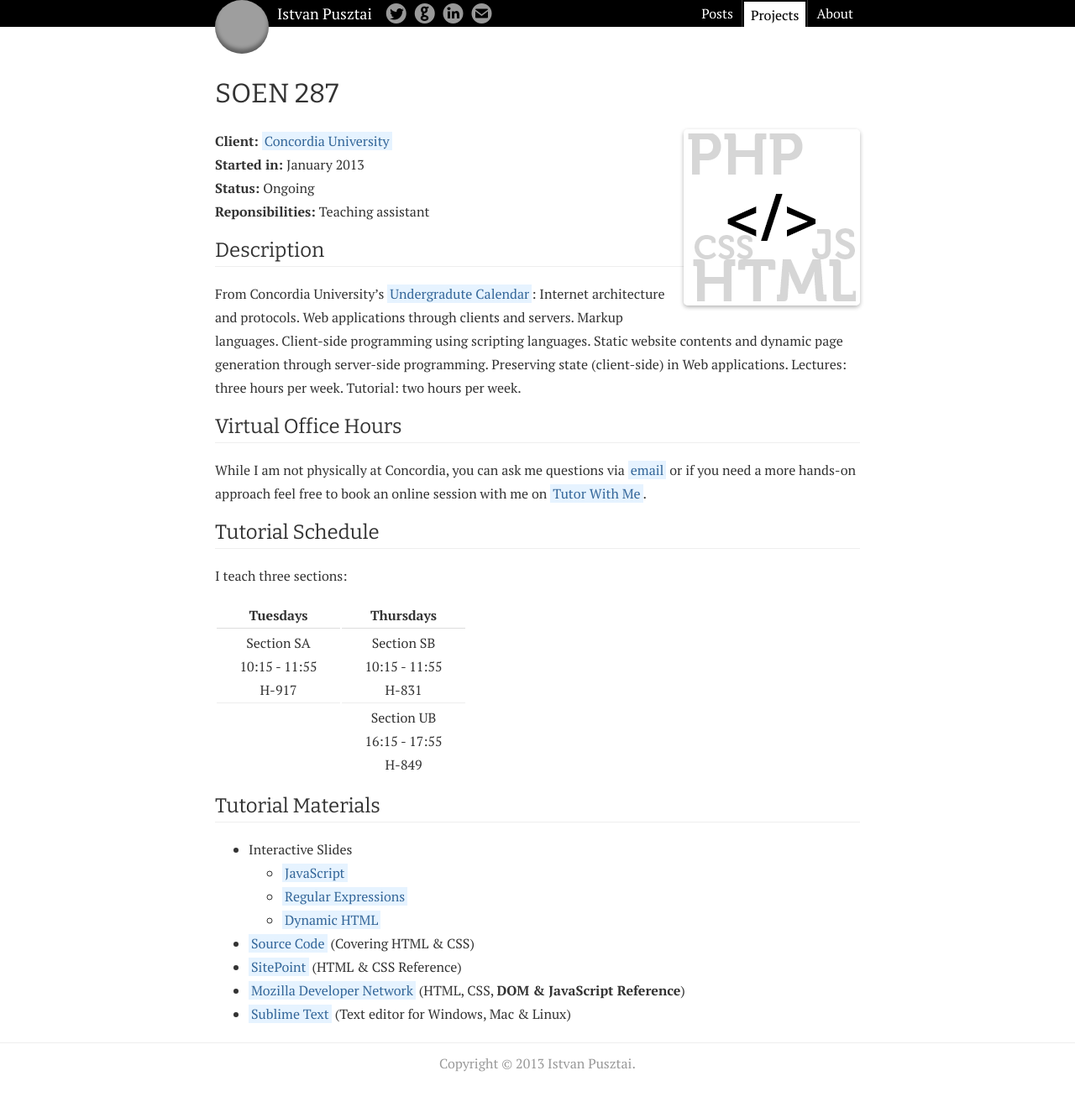
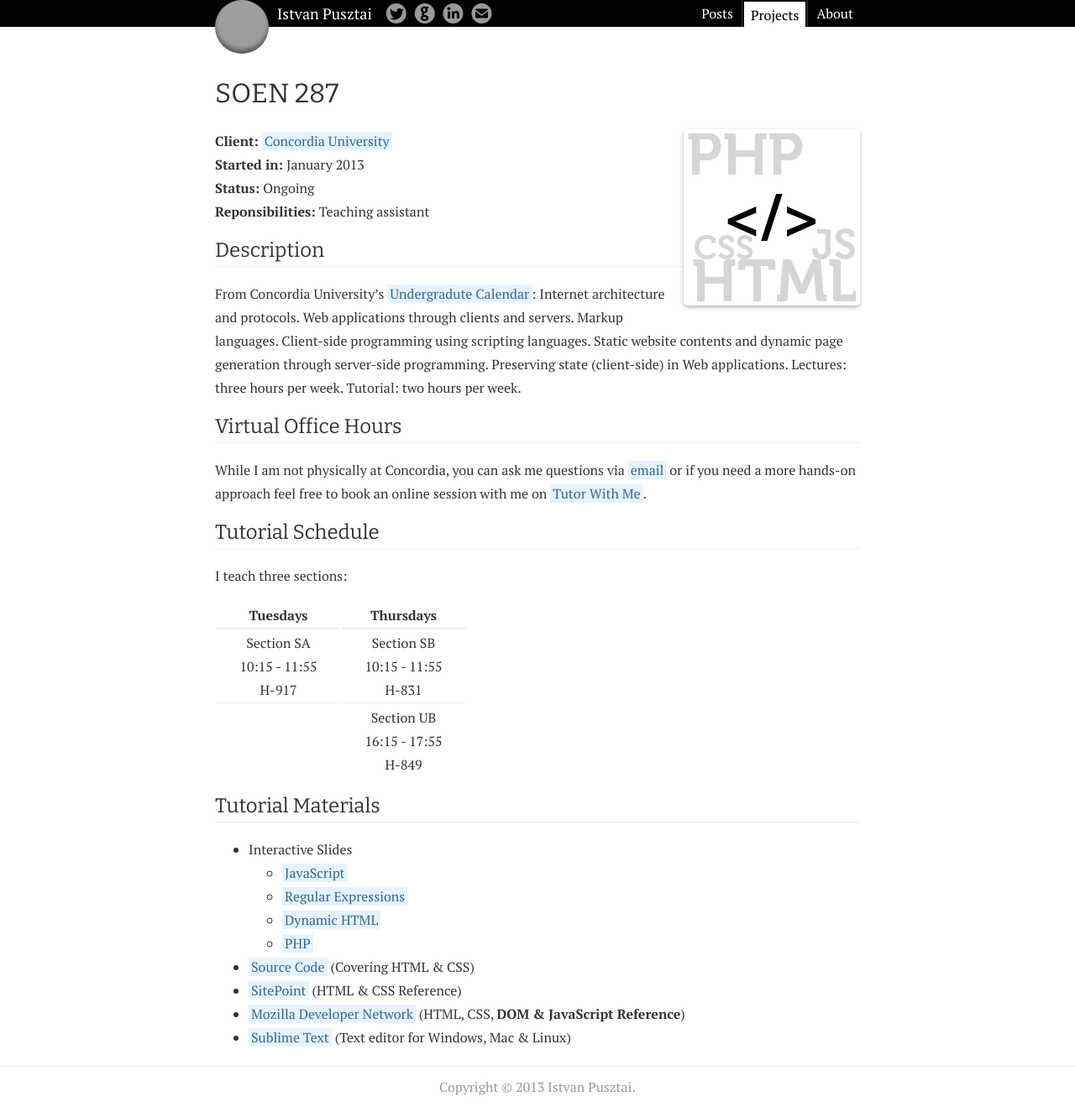
Before and after one commit to istvanp/blog, a Jekyll site: the page built from _posts/projects/2013-01-10-soen287.md, in a window 1280 px wide. Shown: the whole page at 84% size. Built offline with Jekyll 4.4.1, drawn with Linux system fonts in a browser that asks for light colours; before the commit the page ends 1291 px from its top, so only the background shows below that; grey boxes are pictures that could not be loaded.

Commit message:
Update 2013-01-10-soen287.md
Added PHP slides link

```diff
--- a/_posts/projects/2013-01-10-soen287.md
+++ b/_posts/projects/2013-01-10-soen287.md
@@ -53,6 +53,7 @@
   - [JavaScript](http://istvanp.github.com/tutorials/javascript/)
   - [Regular Expressions](http://istvanp.github.com/tutorials/javascript/#83)
   - [Dynamic HTML](http://jsbin.com/dhtml)
+  - [PHP](http://istvanp.github.com/tutorials/php/)
 - [Source Code](http://db.tt/mD5Zzn2D) (Covering HTML & CSS)
 - [SitePoint](http://reference.sitepoint.com) (HTML & CSS Reference)
 - [Mozilla Developer Network](https://developer.mozilla.org/) (HTML, CSS, **DOM & JavaScript Reference**)
```
